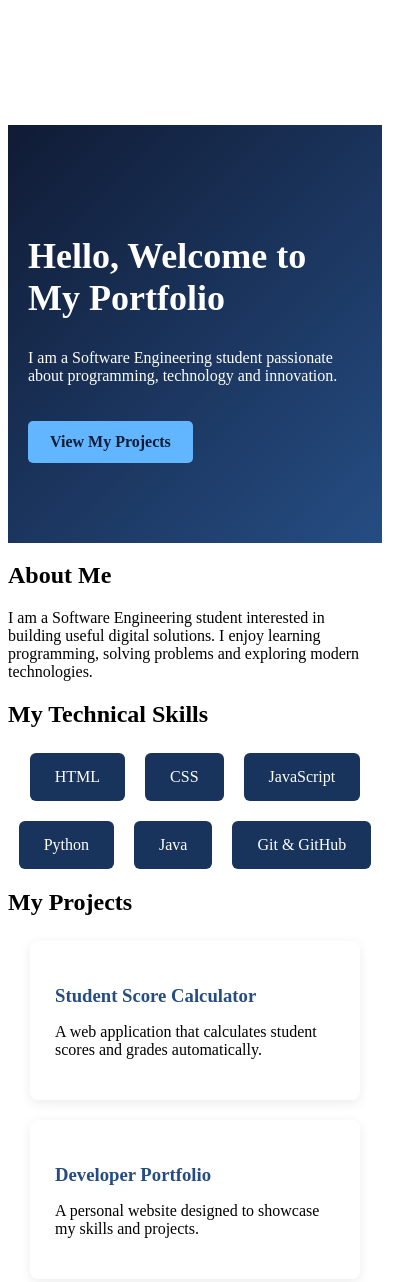
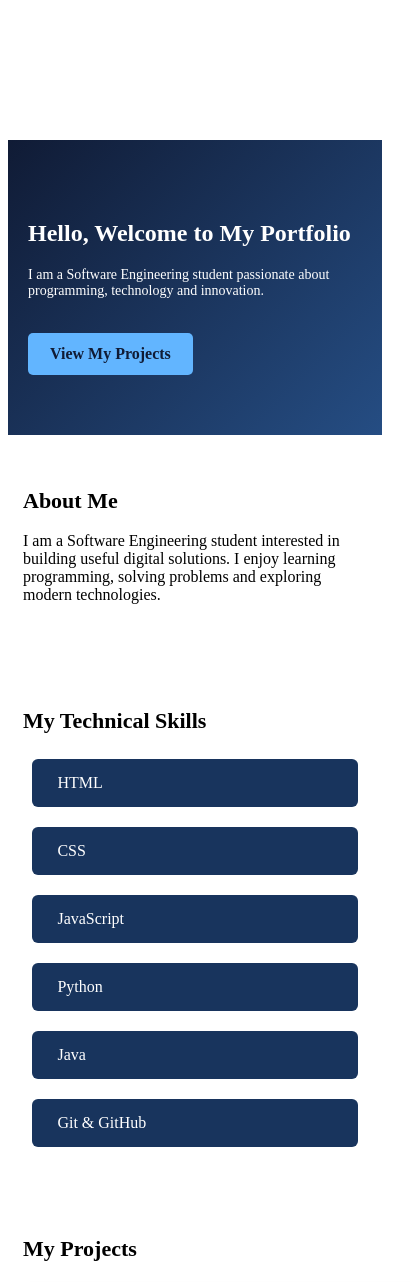
Before and after one commit to PrinceJoe-dev/personal-developer-portfolio, a plain HTML site: page index.html in a window 390 px wide. Shown: the top 1282 px of the page, 417 px wide, since content can reach past the window. Drawn offline with Linux system fonts and the light colour scheme.

Commit message:
Improve mobile responsiveness

```diff
--- a/fire.css
+++ b/fire.css
@@ -80,3 +80,72 @@ nav a:hover {
     color: #254d83;
     margin-bottom: 10px;
 }
+
+
+/* Responsive design for tablets and mobile phones */
+
+@media screen and (max-width: 768px) {
+
+    nav {
+        flex-direction: column;
+        gap: 15px;
+    }
+
+    nav ul {
+        flex-wrap: wrap;
+        justify-content: center;
+        gap: 15px;
+    }
+
+    .hero {
+        padding: 60px 20px;
+    }
+
+    .hero h1 {
+        font-size: 28px;
+    }
+
+    .skills-container,
+    .project-container {
+        flex-direction: column;
+        align-items: center;
+    }
+
+    .skill {
+        width: 80%;
+    }
+
+    .project {
+        width: 100%;
+        max-width: 350px;
+    }
+
+    section {
+        padding: 35px 15px;
+    }
+}
+
+/* Smaller mobile screens */
+
+@media screen and (max-width: 480px) {
+
+    nav ul {
+        gap: 10px;
+    }
+
+    nav a {
+        font-size: 14px;
+    }
+
+    .hero h1 {
+        font-size: 24px;
+    }
+
+    .hero p {
+        font-size: 14px;
+    }
+
+    section h2 {
+        font-size: 22px;
+    }
+}
```
